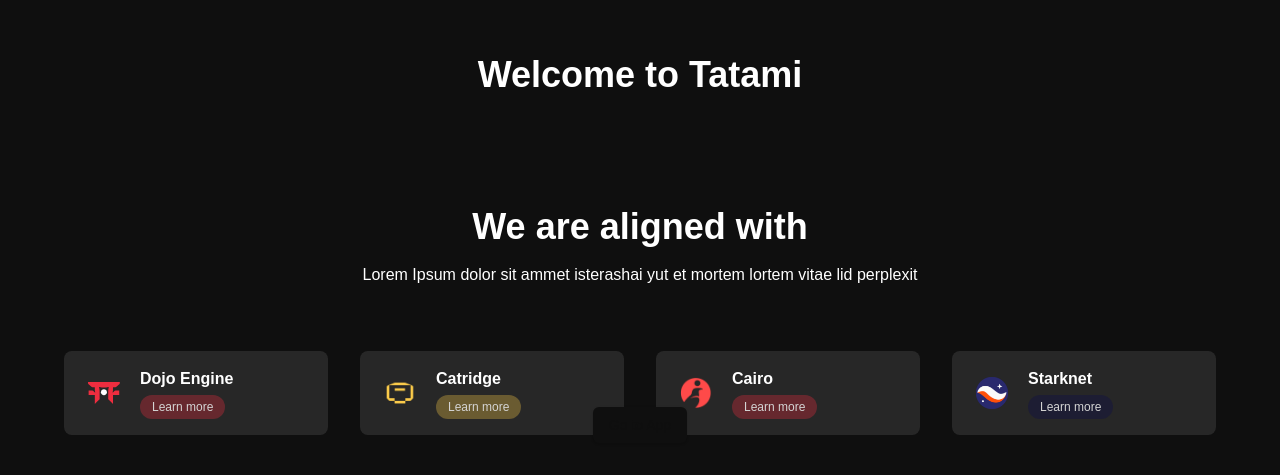
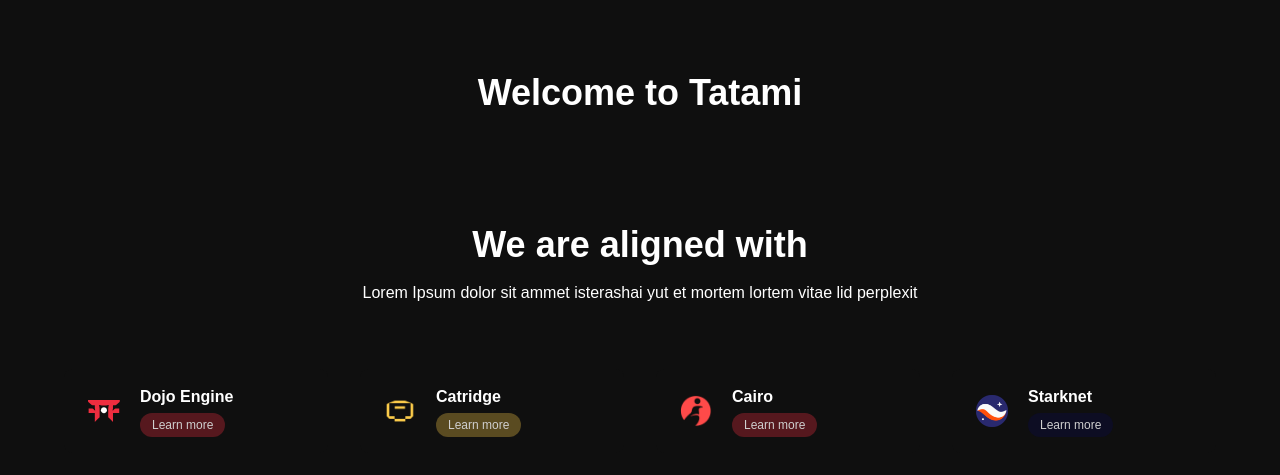
Before and after one commit to kabugatti/Tatami, a Next.js app in the folder apps/frontend/: page / in a window 1280 px wide. Shown: the part 151-626 px from the top of the page. Built offline with nearby package versions, Linux system fonts and the light colour scheme.

Commit message:
implemented the aligined pattenerd section and made it responsive

```diff
--- a/apps/frontend/app/page.tsx
+++ b/apps/frontend/app/page.tsx
@@ -6,9 +6,6 @@
     <div className="flex flex-col items-center justify-center min-h-screen">
       <h1 className="text-4xl font-bold mb-8">Welcome to Tatami</h1>
       <PartnersSection/>
-      <Link href="/app">
-        <Button>Go to App</Button>
-      </Link>
     </div>
   );
 }
--- a/apps/frontend/components/AlignedWith/AligendWith.tsx
+++ b/apps/frontend/components/AlignedWith/AligendWith.tsx
@@ -34,7 +34,7 @@
   ];
 
   return (
-    <div className="w-full h-auto md:h-[280px] bg-secondary text-secondary py-12 md:py-20 px-4 md:px-8">
+    <div className="w-full h-auto md:h-[280px] bg-black text-secondary py-12 md:py-20 px-4 md:px-8">
     <div className="max-w-6xl mx-auto">
       {/* Header Section */}
       <div className="text-center mb-8 md:mb-16">
@@ -51,7 +51,7 @@
         {partners.map((partner) => (
           <div
             key={partner.name}
-            className="flex flex-col md:flex-row items-center gap-3 p-4 bg-white/10 rounded-lg hover:bg-white/20 transition-colors duration-200"
+            className="bg-black flex flex-col md:flex-row items-center gap-3 p-4 rounded-lg hover:bg-white/20 transition-colors duration-200"
           >
             {/* Partner Logo */}
             <div
```
